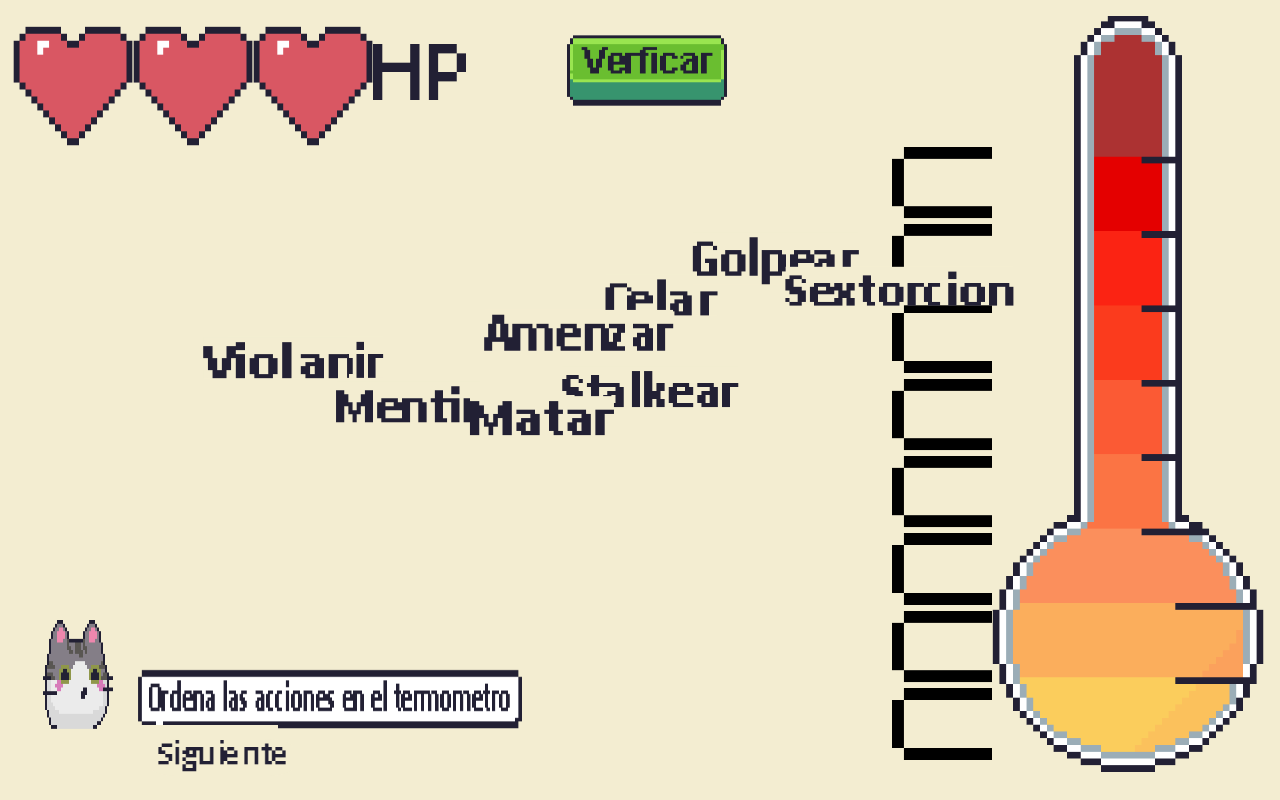
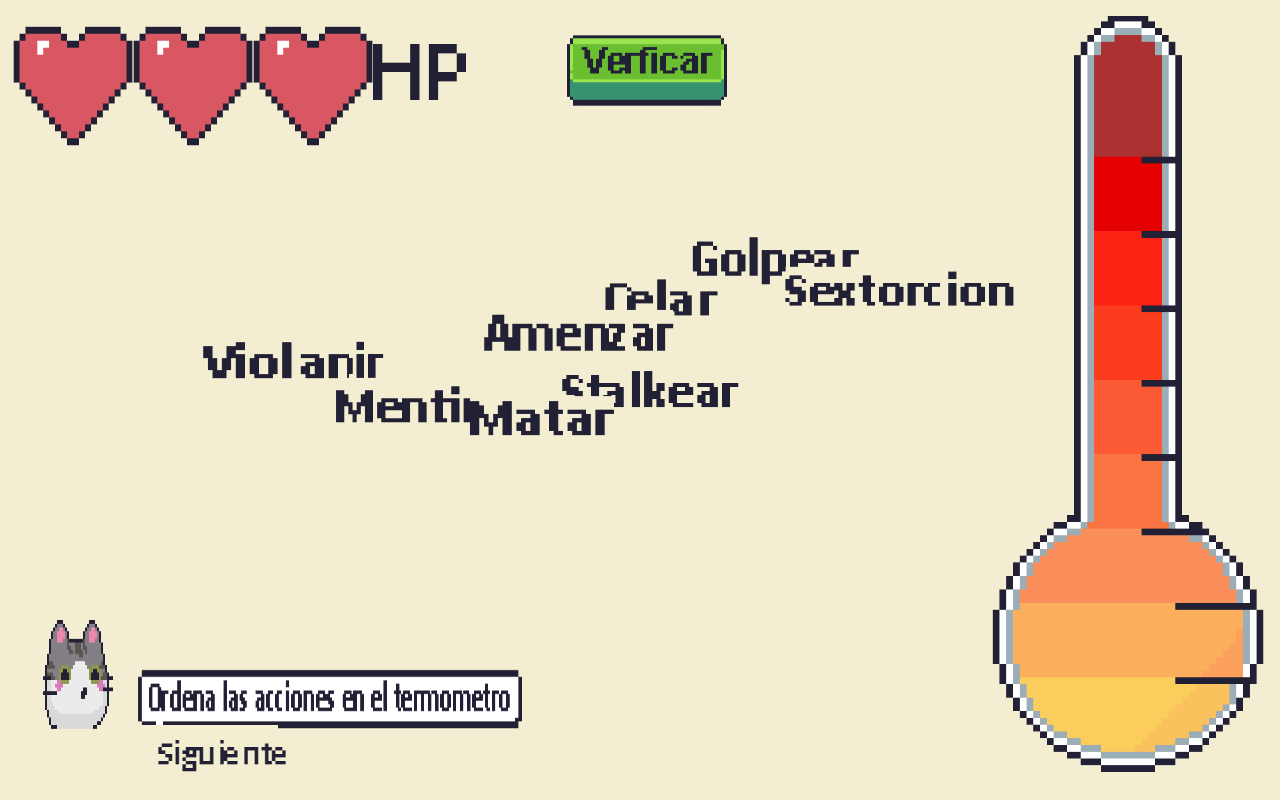
Before and after one commit to 0511Cynthia/violentometro, a React (Create React App) app: page /level3 in a window 1280 px wide. Built offline with nearby package versions, Linux system fonts and the light colour scheme.

Commit message:
actialization in lvl3

```diff
--- a/src/pages/level3/Level3.jsx
+++ b/src/pages/level3/Level3.jsx
@@ -93,14 +93,14 @@ function Level3(){
                 <img src={Hp} className={styles.Hp} alt=''/>
                 <BtnVerificar onClick={checkPiecesPlacement}/>
             </div>
+            {/* <Lbls/>
             <Lbls/>
             <Lbls/>
             <Lbls/>
             <Lbls/>
             <Lbls/>
             <Lbls/>
-            <Lbls/>
-            <Lbls/>
+            <Lbls/> */}
             {winVisible && <Win />}
             {/* {loseVisible && <Lose />} */}
             <div className={styles.columnContainer}>
```
